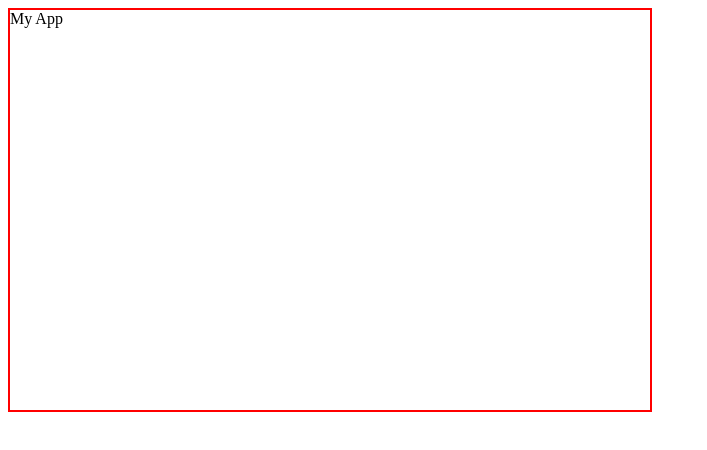
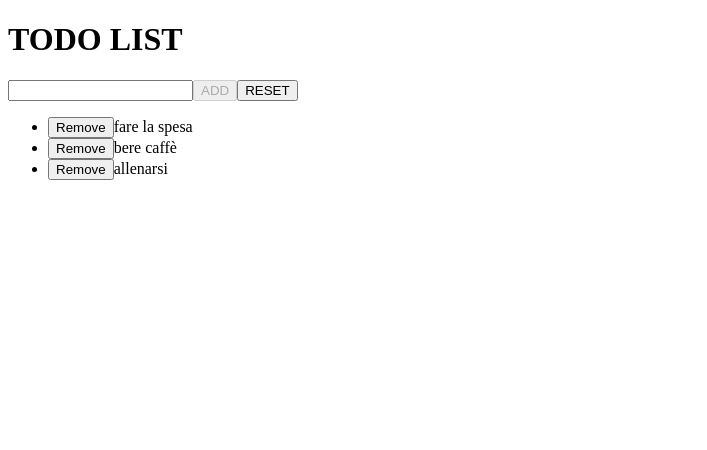
Before and after one commit to TizianoForte/React-Exercise, a React (Create React App) app: page / in a window 1280 px wide. Shown: the top 450 px of the page, without its empty margins (0-707 px from the left). Built offline with nearby package versions, Linux system fonts and the light colour scheme.

Commit message:
render-props-01

```diff
--- a/src/App.js
+++ b/src/App.js
@@ -1,17 +1,33 @@
 import React from "react";
-import { Container } from "./Container";
-
-
-
-
-
+import TodoList from "./Todolist";
 
 class App extends React.Component {
   render() {
     return (
       <div>
-        <Container title= "My App"/>
-
+        <TodoList
+          render={(items, deleteState) => {
+            const itemsCopy = [...items.items];
+            return (
+              <ul className="list">
+                {itemsCopy.map((el, i) => (
+                  <div key={i}>
+                    <li>
+                      <button
+                        onClick={() => {
+                          deleteState(itemsCopy, i);
+                        }}
+                      >
+                        Remove
+                      </button>
+                      {el}
+                    </li>
+                  </div>
+                ))}
+              </ul>
+            );
+          }}
+        />
       </div>
     );
   }
--- a/src/Container.js
+++ /dev/null
@@ -1,12 +0,0 @@
-import React from "react";
-
-export class Container extends React.Component {
-  render() {
-    return (
-      <div className="container">
-        <div className="container-title">{this.props.title}</div>
-        {this.props.children}
-      </div>
-    );
-  }
-}
--- /dev/null
+++ b/src/Todolist.js
@@ -0,0 +1,60 @@
+import React from "react";
+
+
+
+export default class TodoList extends React.Component {
+    state = {
+      items: [
+        "fare la spesa",
+        "bere caffè",
+        "allenarsi",
+      ],
+      newItem: "",
+    };
+
+    addEvent = () => {
+      this.setState({
+        items: [...this.state.items, this.state.newItem],
+        newItem: "",
+      });
+    };
+
+    addItem = (event) => {
+      this.setState({
+        newItem: event.target.value,
+      });
+    };
+
+    resetItems = () => {
+      this.setState({
+        items: [],
+      });
+    };
+
+    deleteState = (array, i) => {
+      array.splice(i, 1);
+      this.setState({
+        items: array,
+      });
+    };
+
+    render() {
+      return (
+        <>
+          <div>
+            <h1>TODO LIST</h1>
+            <input
+              type="text"
+              onChange={this.addItem}
+              value={this.state.newItem}
+            />
+            <button onClick={this.addEvent} disabled={!this.state.newItem}>
+              ADD
+            </button>
+            <button onClick={this.resetItems}>RESET</button>
+            {this.props.render(this.state, this.deleteState)}
+          </div>
+        </>
+      );
+    }
+}
```
